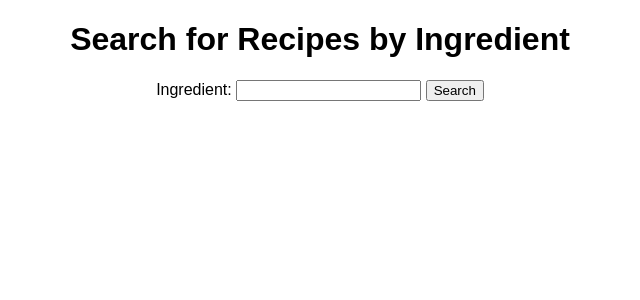
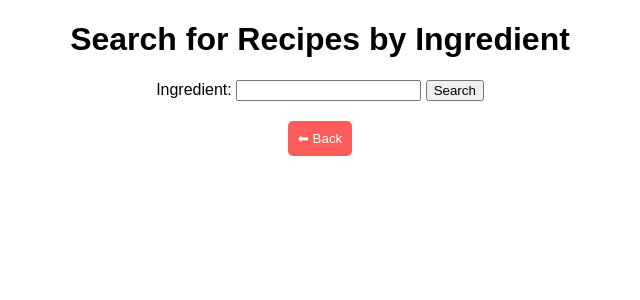
Before and after one commit to Bhavya-PR/DEC, a Flask app: page /findrecipe_ingre in a window 1280 px wide. Shown: the top 300 px of the page, without its empty margins (320-960 px from the left). Run offline with Flask 3, Linux system fonts and the light colour scheme.

Commit message:
updated findrecipe_ingre.html and findrecipe_nutri.html

```diff
--- a/app.py
+++ b/app.py
@@ -49,7 +49,7 @@ def search_by_ingredient():
 
 @app.route('/search_by_nutrition', methods=['POST'])
 def search_by_nutrition():
-    protein_min = float(request.form['protein_min'])  # Convert input to float
+    protein_min = float(request.form['protein_min'])
     protein_max = float(request.form['protein_max'])
 
     response = requests.get(API_URL, headers=HEADERS)
@@ -57,11 +57,14 @@ def search_by_nutrition():
     if response.status_code == 200:
         all_recipes = response.json()
 
-        # 🔥 Filtering recipes that fall within the protein range
+        # 🔥 Filtering recipes that have valid protein values
         filtered_recipes = [
             recipe for recipe in all_recipes
-            if "protein_in_grams" in recipe and protein_min <= recipe["protein_in_grams"] <= protein_max
+            if "protein_in_grams" in recipe and isinstance(recipe["protein_in_grams"], (int, float))
+            and protein_min <= recipe["protein_in_grams"] <= protein_max
         ]
+
+        print("Filtered Recipes:", filtered_recipes)  # Debugging output
 
         return jsonify(filtered_recipes)
     else:
--- a/templates/findrecipe_ingre.html
+++ b/templates/findrecipe_ingre.html
@@ -21,6 +21,15 @@
             width: 100%;
             border-radius: 10px;
         }
+        .back-btn {
+            margin-top: 20px;
+            padding: 10px;
+            background: #ff5c5c;
+            color: white;
+            border: none;
+            border-radius: 5px;
+            cursor: pointer;
+        }
     </style>
 </head>
 <body>
@@ -33,7 +42,13 @@
 
     <div id="recipes"></div>
 
+    <button class="back-btn" onclick="goBack()">⬅ Back</button>
+
     <script>
+        function goBack() {
+            window.location.href = "/";
+        }
+
         document.getElementById("searchForm").addEventListener("submit", async function(event) {
             event.preventDefault();
             const ingredient = document.getElementById("ingredient").value;
```
Also changed, not shown: templates/findrecipe_nutri.html (+15 -0 lines).
